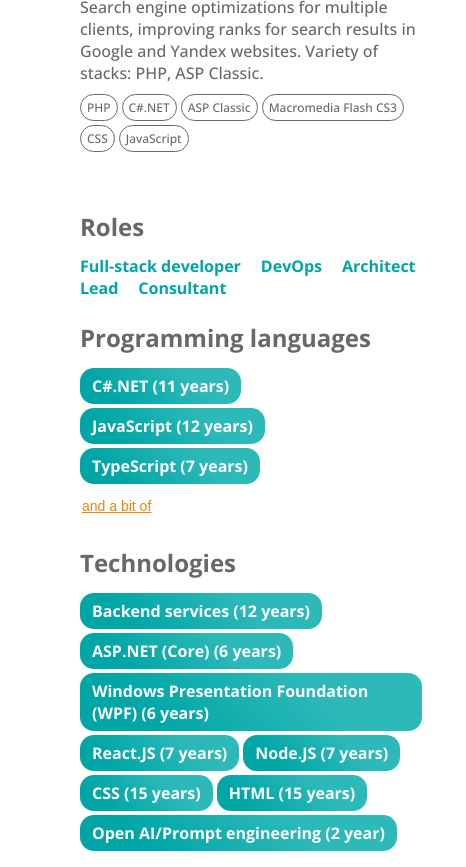
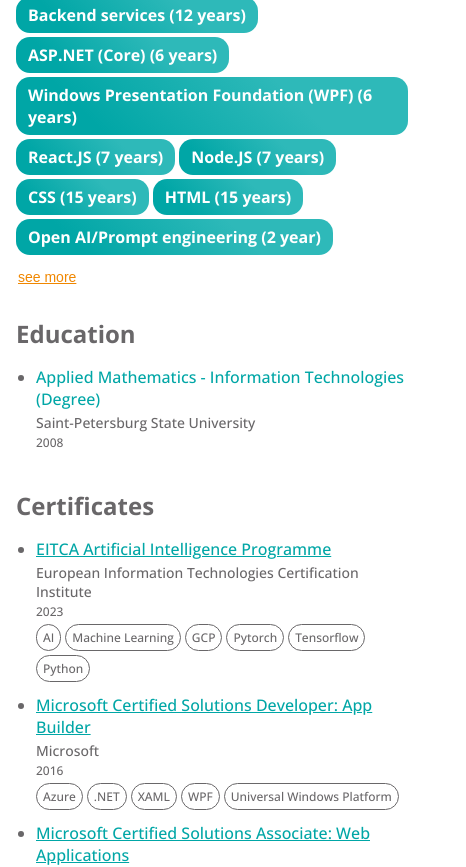
Before and after one commit to ArturAmpilogov/me, a Next.js app: page /experience in a window 390 px wide. Shown: the part 7588-8455 px from the top of the page, 466 px wide, since content can reach past the window. Built offline with nearby package versions, Linux system fonts and the light colour scheme.

Commit message:
Mobile styles

```diff
--- a/components/custom/experience/ExperienceList/Experience/Experience.module.css
+++ b/components/custom/experience/ExperienceList/Experience/Experience.module.css
@@ -1,6 +1,4 @@
 .li {
-  display: block;
-
   margin-bottom: 24px;
 }
 
--- a/components/custom/experience/ExperienceList/ExperienceList.module.css
+++ /dev/null
@@ -1,3 +0,0 @@
-.ul {
-  padding-left: 0;
-}
--- a/components/custom/experience/ExperienceList/ExperienceList.tsx
+++ b/components/custom/experience/ExperienceList/ExperienceList.tsx
@@ -1,7 +1,5 @@
 import { Experience, ExperienceProps } from "./Experience";
 import { ExperienceListProps } from "./ExperienceList.props";
-import cn from "classnames";
-import styles from "./ExperienceList.module.css";
 
 export const ExperienceList = ({
   items,
@@ -13,7 +11,7 @@ export const ExperienceList = ({
 
   return (
     <>
-      <ul {...props} className={cn(styles.ul, props.className)}>
+      <ul {...props} className={props.className}>
         {items.map(itemsToExperiences)}
       </ul>
     </>
--- a/components/custom/experience/ResumeSidebar/Education/Education.module.css
+++ b/components/custom/experience/ResumeSidebar/Education/Education.module.css
@@ -1,11 +1,3 @@
-.ul {
-  padding-left: 0;
-}
-
-.li {
-  list-style-type: none;
-}
-
 .name {
   display: block;
 
--- a/components/custom/portfolio/Portfolio/Portfolio.module.scss
+++ b/components/custom/portfolio/Portfolio/Portfolio.module.scss
@@ -1,7 +1,5 @@
 .container {
   margin-bottom: 40px;
-  margin-left: 20px;
-  display: list-item;
 }
 
 .description {
@@ -22,4 +20,5 @@
 
 .image {
   max-width: 800px;
+  width: 100%;
 }
--- a/components/custom/portfolio/Portfolio/index.tsx
+++ b/components/custom/portfolio/Portfolio/index.tsx
@@ -9,7 +9,7 @@ export const Portfolio = ({
   imageMaxWidth,
 }: IPortfolio) => {
   return (
-    <div className={styles.container}>
+    <li className={styles.container}>
       <a href={link} target="_blank" rel="noreferrer" className={styles.link}>
         {name}
       </a>
@@ -24,6 +24,6 @@ export const Portfolio = ({
           />
         ))}
       </div>
-    </div>
+    </li>
   );
 };
--- a/components/custom/portfolio/PortfolioList.tsx
+++ b/components/custom/portfolio/PortfolioList.tsx
@@ -3,10 +3,10 @@ import { PortfolioListProps } from "./PortfolioList.props";
 
 export const PortfolioList = ({ items }: PortfolioListProps) => {
   return (
-    <>
+    <ul>
       {items.map((item) => (
         <Portfolio key={item.link} {...item} />
       ))}
-    </>
+    </ul>
   );
 };
--- a/components/shared/Layout/Layout.module.scss
+++ b/components/shared/Layout/Layout.module.scss
@@ -3,25 +3,19 @@
 .container {
   width: fit-content;
   padding: 0 40px;
-  padding-bottom: 40px;
   max-width: $max-width;
-}
-
-@media (max-width: $mobile-width) {
-  .container {
-    margin: 0 auto 50px;
-  }
 }
 
 @media (max-width: $tablet-width) {
   .container {
-    margin: 0 auto 50px 40px;
+    padding: 0 16px;
+    margin: 0 auto 50px auto;
   }
 }
 
 @media (min-width: $max-width) {
   .container {
     min-width: $max-width;
-    margin: 0 auto 50px;
+    margin: 0 auto 50px 50px;
   }
 }
--- a/components/shared/Nav/Nav.tsx
+++ b/components/shared/Nav/Nav.tsx
@@ -11,7 +11,7 @@ export const Nav = (): JSX.Element => {
   return (
     <nav className={styles.nav}>
       <Link href="/" className={getClassName("/")}>
-        About me
+        About&nbsp;me
       </Link>
       <Link href="/experience" className={getClassName("/experience")}>
         Experience
--- a/styles/globals.css
+++ b/styles/globals.css
@@ -60,7 +60,7 @@ h2 {
 }
 
 ul {
-  padding-left: 30px;
+  padding-left: 20px;
 }
 
 li {
```
